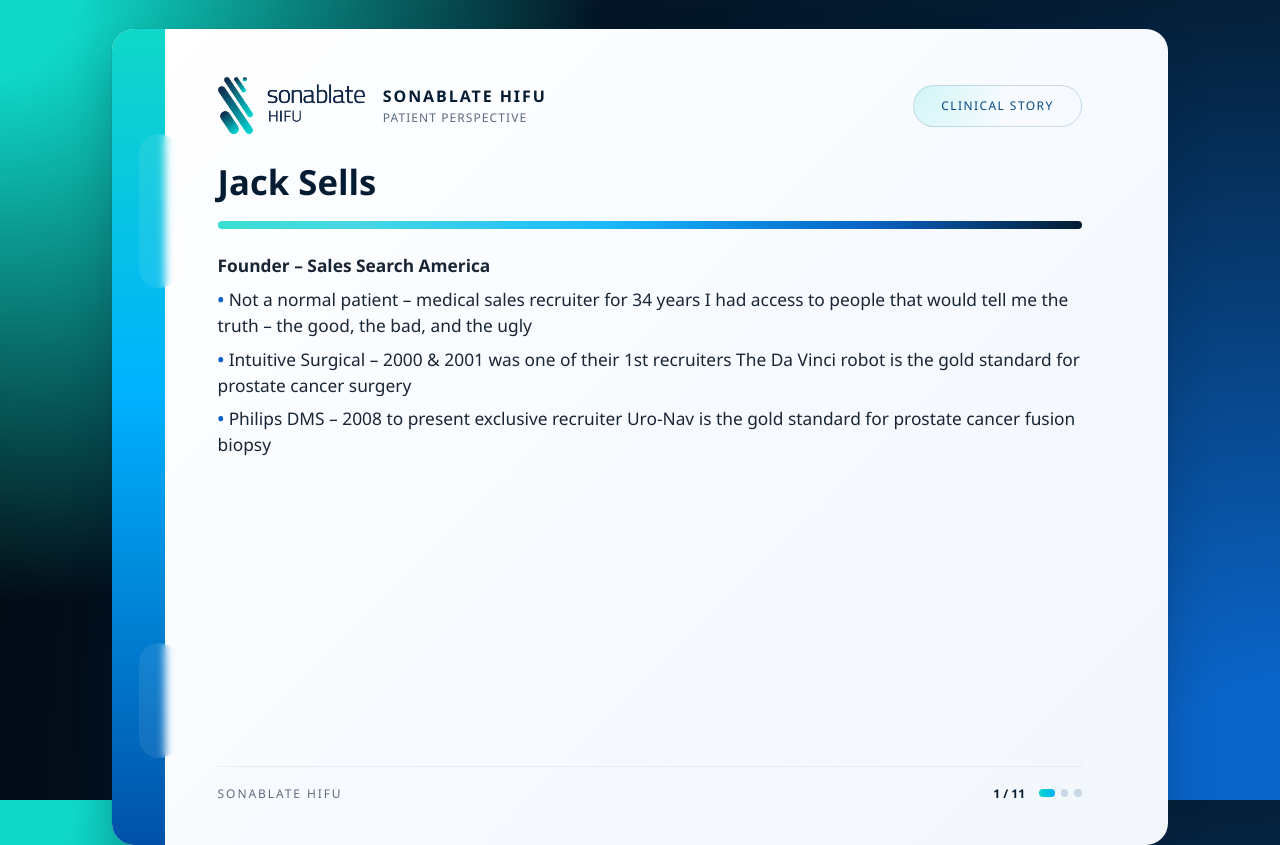
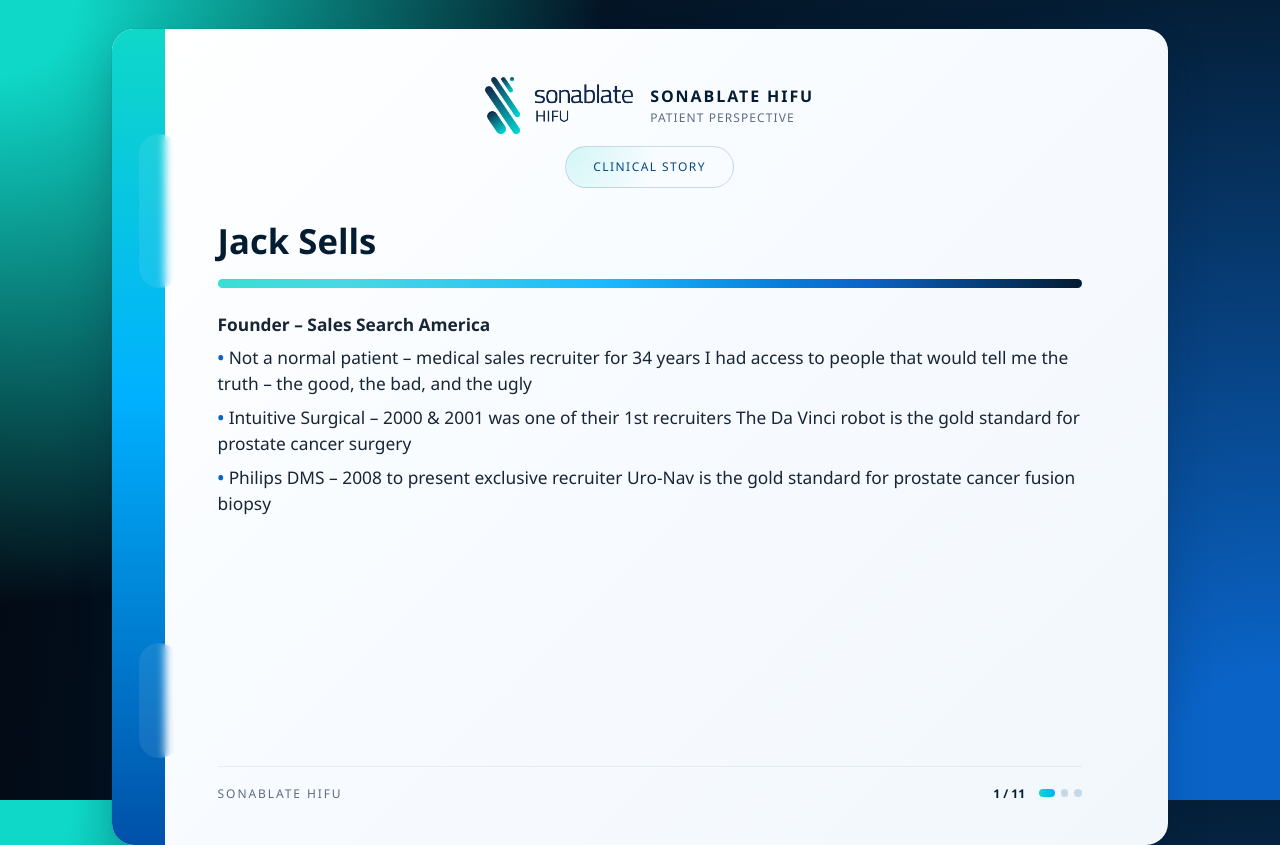
Before and after one commit to huntdb95-cloud/jsells, a plain HTML site: page index.html in a window 1280 px wide. Shown: the top 845 px of the page. Drawn offline with Linux system fonts and the light colour scheme.

Commit message:
Update index.html

```diff
--- a/index.html
+++ b/index.html
@@ -82,11 +82,13 @@ body {
 /* Header with logo */
 .slide-header {
   display: flex;
-  align-items: center;
-  justify-content: space-between;
-  gap: 0.35in;
-  margin-bottom: 0.25in;
+  flex-direction: column;      /* stack logo/text and pill vertically */
+  align-items: center;         /* center horizontally */
+  justify-content: flex-start;
+  gap: 0.12in;
+  margin-bottom: 0.3in;
 }
+
 
 .brand {
   display: inline-flex;
```
